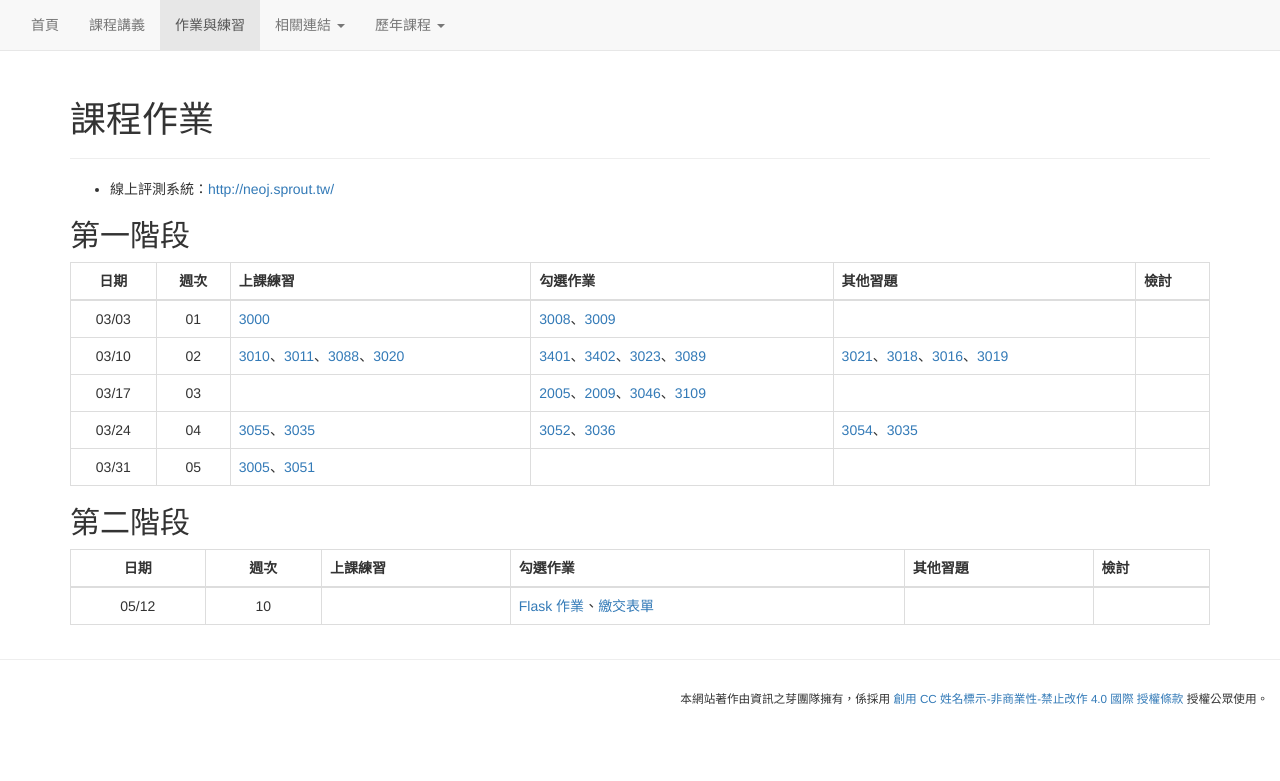
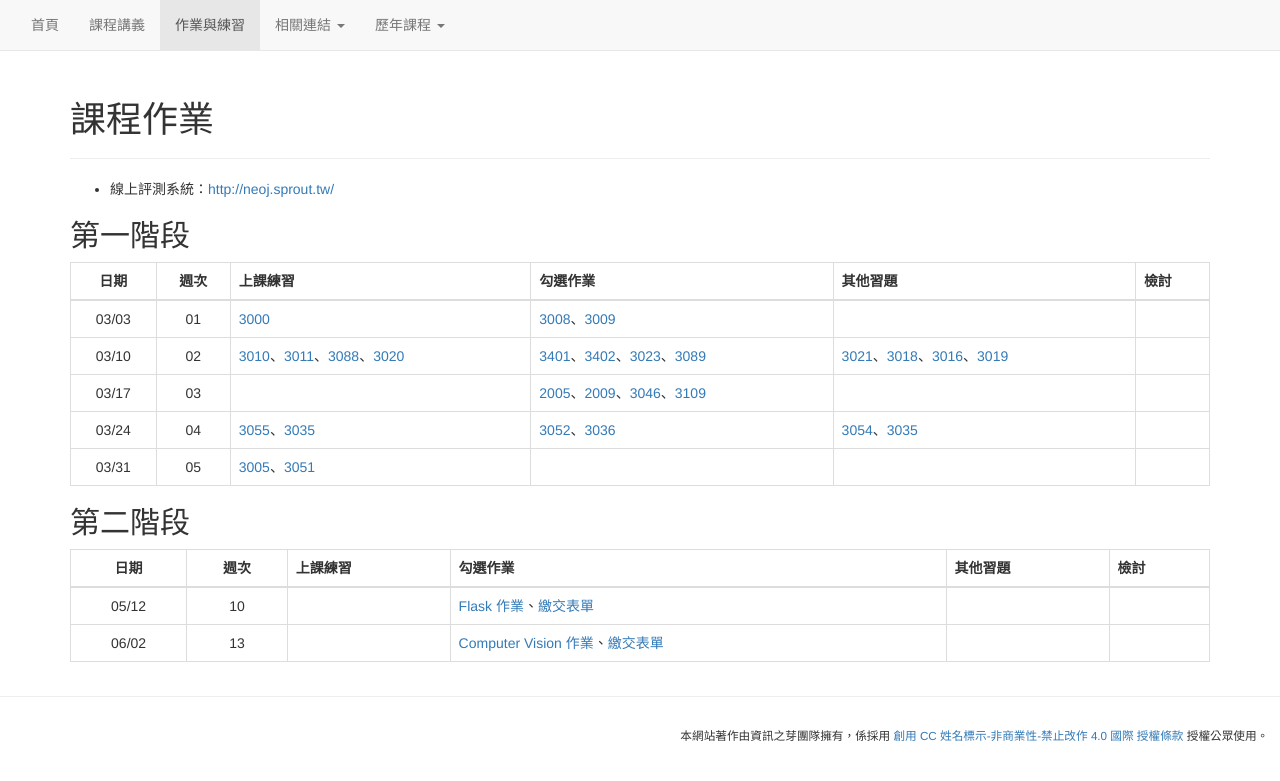
Before and after one commit to tw-csie-sprout/py2025, a Jekyll site: the page built from homework.md, in a window 1280 px wide. Shown: the top 781 px of the page. Built offline with Jekyll 4.4.1, drawn with Linux system fonts in a browser that asks for light colours.

Commit message:
Update homework.md

```diff
--- a/homework.md
+++ b/homework.md
@@ -23,3 +23,4 @@ title: "課程作業"
 | 日期  | 週次 | 上課練習 | 勾選作業 | 其他習題 | 檢討 |
 | :---: | :--: | :---- | :----- | :----- | :----- |
 | 05/12 | 10 |  | [Flask 作業](https://hackmd.io/@namwoam/ryZrGmRV3)、[繳交表單](https://forms.gle/T1AQfMreRGHbcJ8P6) |  |  |
+| 06/02 | 13 |  | [Computer Vision 作業](https://hackmd.io/@namwoam/BJBNEuyVA)、[繳交表單](https://forms.gle/h2Vgo9B24xtTh1vV8) |  |  |
```
